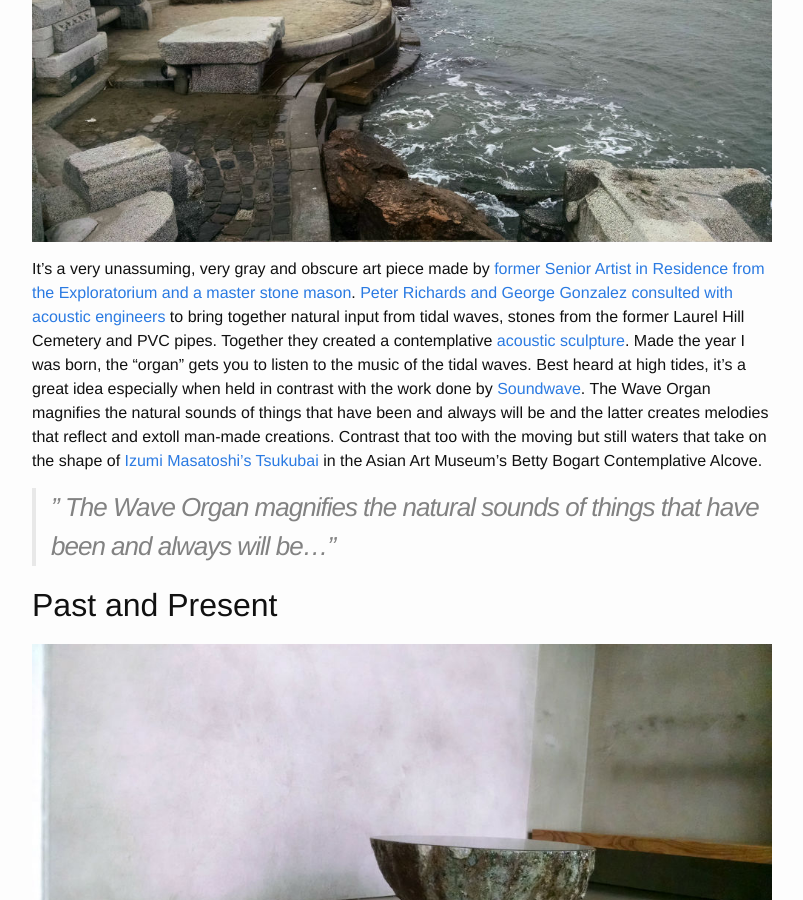
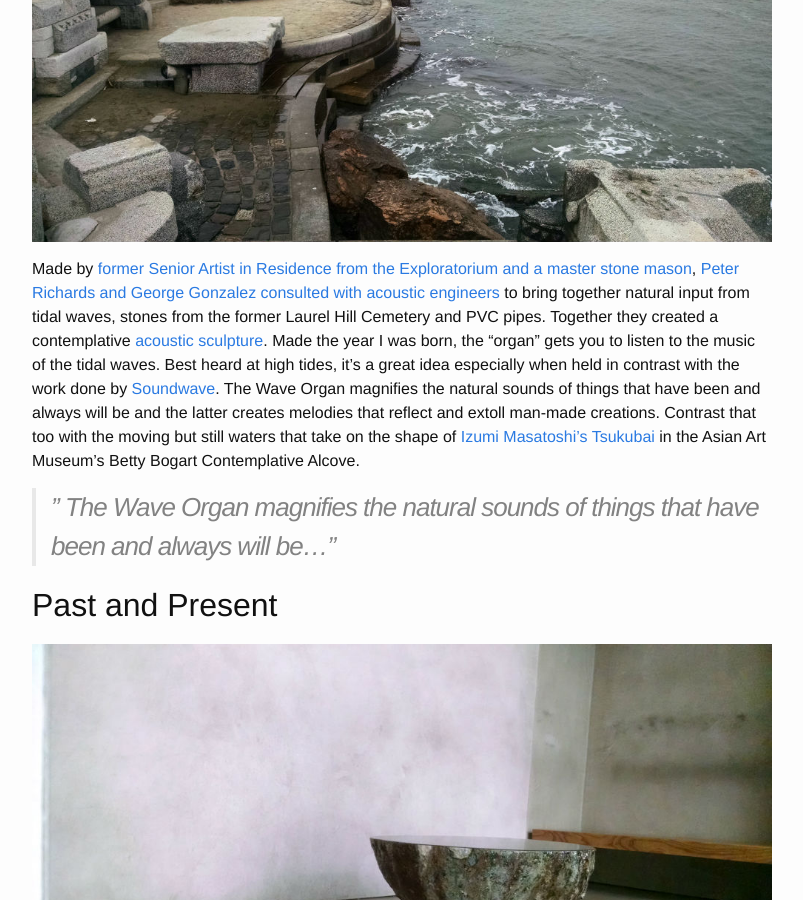
Before and after one commit to avenuemagpie/art-design, a Jekyll site: the page built from _posts/2016-08-21-wave-organ.markdown, in a window 1280 px wide and 900 px high, scrolled down 471 px. Shown: the whole window, without its empty margins (238-1041 px from the left). Built offline with Jekyll 4.4.1, drawn with Linux system fonts in a browser that asks for light colours; comment, search, counter and statistics services are not loaded.

Commit message:
copy edit

```diff
--- a/_posts/2016-08-21-wave-organ.markdown
+++ b/_posts/2016-08-21-wave-organ.markdown
@@ -19,7 +19,7 @@
 
 ![Wave Organ in San Francisco](/images/wave-organ-sf.jpg)
 
-It’s a very unassuming, very gray and obscure art piece made by [former Senior Artist in Residence from the Exploratorium and a master stone mason](http://www.exploratorium.edu/visit/wave-organ). [Peter Richards and George Gonzalez consulted with acoustic engineers](https://www.olats.org/studiolab/Peter_Richards.pdf) to bring together natural input from tidal waves, stones from the former Laurel Hill Cemetery and PVC pipes. Together they created a contemplative [acoustic sculpture](https://en.wikipedia.org/wiki/Wave_Organ). Made the year I was born, the "organ" gets you to listen to the music of the tidal waves. Best heard at high tides, it’s a great idea especially when held in contrast with the work done by [Soundwave](http://soundwavesf.com/7/material-notation/). The Wave Organ magnifies the natural sounds of things that have been and always will be and the latter creates melodies that reflect and extoll man-made creations. Contrast that too with the moving but still waters that take on the shape of [Izumi Masatoshi's Tsukubai](http://searchcollection.asianart.org/view/objects/asitem/id/24100) in the Asian Art Museum's Betty Bogart Contemplative Alcove.
+Made by [former Senior Artist in Residence from the Exploratorium and a master stone mason](http://www.exploratorium.edu/visit/wave-organ), [Peter Richards and George Gonzalez consulted with acoustic engineers](https://www.olats.org/studiolab/Peter_Richards.pdf) to bring together natural input from tidal waves, stones from the former Laurel Hill Cemetery and PVC pipes. Together they created a contemplative [acoustic sculpture](https://en.wikipedia.org/wiki/Wave_Organ). Made the year I was born, the "organ" gets you to listen to the music of the tidal waves. Best heard at high tides, it’s a great idea especially when held in contrast with the work done by [Soundwave](http://soundwavesf.com/7/material-notation/). The Wave Organ magnifies the natural sounds of things that have been and always will be and the latter creates melodies that reflect and extoll man-made creations. Contrast that too with the moving but still waters that take on the shape of [Izumi Masatoshi's Tsukubai](http://searchcollection.asianart.org/view/objects/asitem/id/24100) in the Asian Art Museum's Betty Bogart Contemplative Alcove.
 
 > ### " The Wave Organ magnifies the natural sounds of things that have been and always will be..."
 
```
